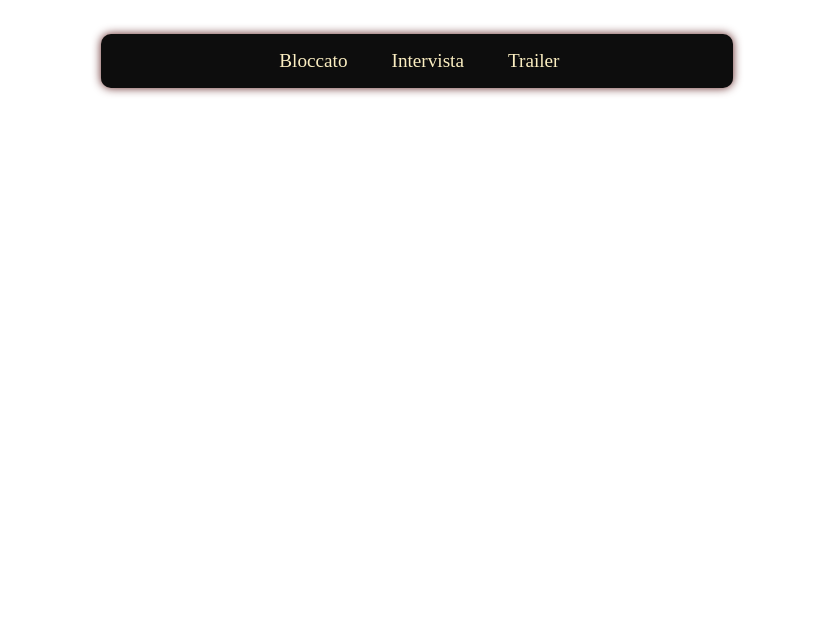
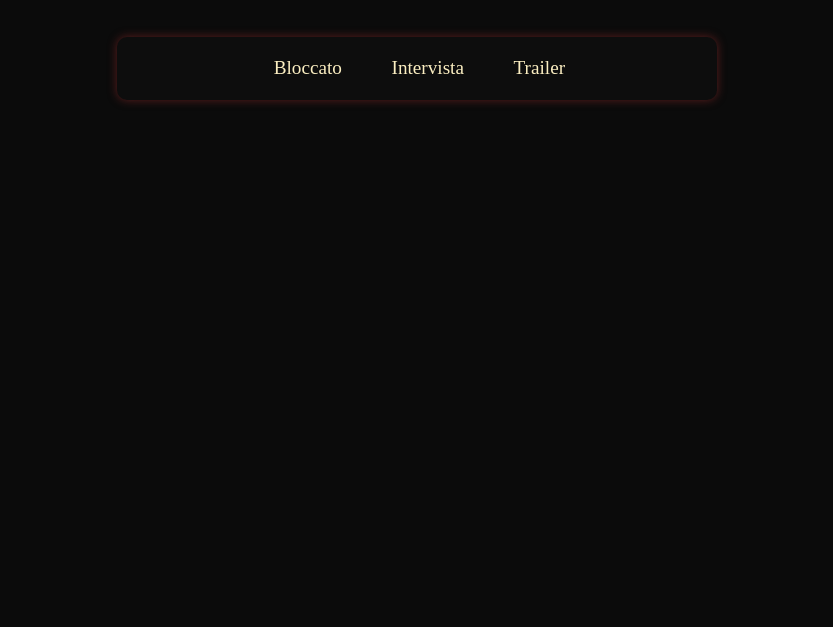
Before and after one commit to Rednaxel04/FiveNightsAtDemurusHub, a plain HTML site: page index.html in a window 1280 px wide. Shown: the part 173-800 px from the top of the page, without its empty margins (223-1056 px from the left). Drawn offline with Linux system fonts and the light colour scheme.

Commit message:
fixato il sito

```diff
--- a/index.html
+++ b/index.html
@@ -4,7 +4,7 @@
   <meta charset="UTF-8" />
   <meta name="viewport" content="width=device-width, initial-scale=1.0" />
   <title>Five Nights at Demuru's - Menu</title>
-  <link rel="stylesheet" href="blackout-style.css" />
+  <link rel="stylesheet" href="style.css" />
   <style>
     nav {
       background-color: #0d0d0d;
```
